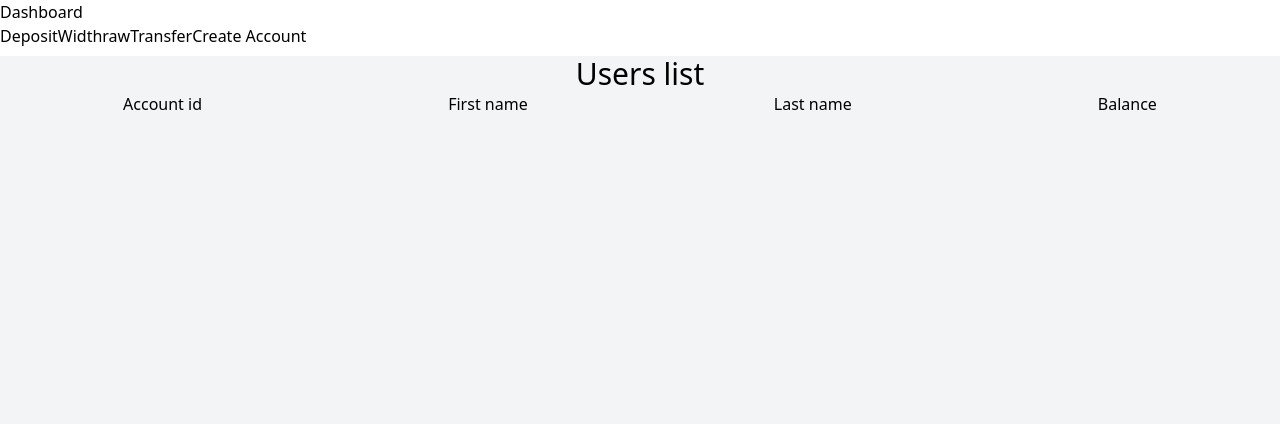
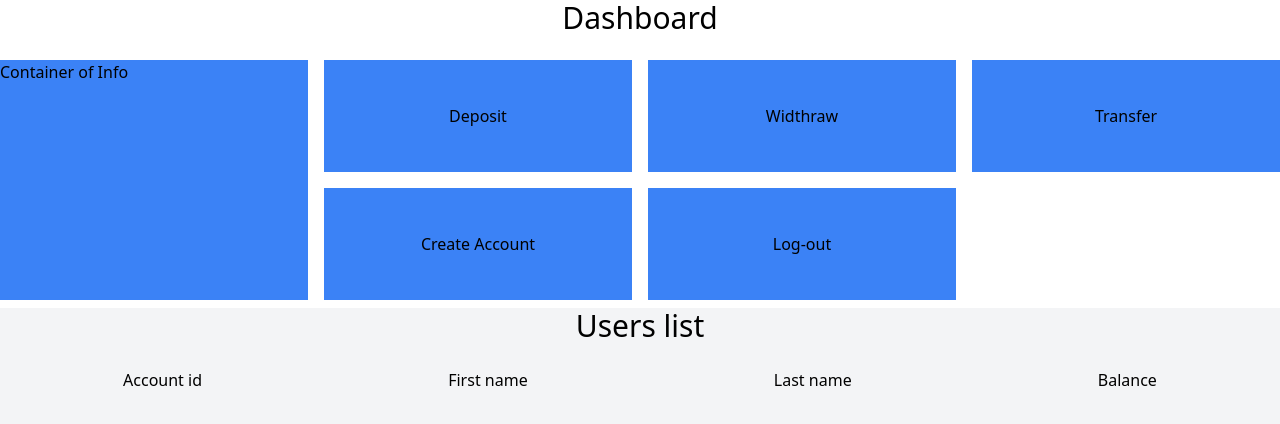
Before and after one commit to mymuffin18/banking-app, a React (Create React App) app: page /dashboard in a window 1280 px wide. Shown: the top 424 px of the page. Built offline with nearby package versions, Linux system fonts and the light colour scheme; sample sign-in values are in the browser's storage.

Commit message:
add initial styling whole

```diff
--- a/src/components/CreateAccout.js
+++ b/src/components/CreateAccout.js
@@ -1,10 +1,10 @@
-import React, { useState, useContext } from 'react';
-import { UserContext } from './context/UserContextProvider';
-import { useNavigate } from 'react-router-dom';
+import React, { useState, useContext } from "react";
+import { UserContext } from "./context/UserContextProvider";
+import { useNavigate } from "react-router-dom";
 function CreateAccout() {
   const [user, setUser] = useState({
-		firstName: '',
-		lastName: '',
+    firstName: "",
+    lastName: "",
     balance: 0,
   });
   const { dispatch } = useContext(UserContext);
@@ -12,48 +12,46 @@ function CreateAccout() {
 
   const handleSubmit = (e) => {
     e.preventDefault();
-		dispatch({ type: 'ADD_USER', user: user });
+    dispatch({ type: "ADD_USER", user: user });
 
     setUser({
-			firstName: '',
-			lastName: '',
+      firstName: "",
+      lastName: "",
       balance: 0,
     });
 
-		navigate('/dashboard');
+    navigate("/dashboard");
   };
   return (
-		<div>
+    <div className="mb-6">
       <div>
         <h1> Create account</h1>
       </div>
 
-			<form onSubmit={handleSubmit}>
+      <div className="mb-6 flex justify-center">
+        <form className="border-2" onSubmit={handleSubmit}>
           <input
-					type='text'
+            type="text"
+            placeholder="first name"
             value={user.firstName}
-					onChange={(e) =>
-						setUser({ ...user, firstName: e.target.value })
-					}
+            onChange={(e) => setUser({ ...user, firstName: e.target.value })}
           />
           <input
-					type='text'
+            type="text"
+            placeholder="last name"
             value={user.lastName}
-					onChange={(e) =>
-						setUser({ ...user, lastName: e.target.value })
-					}
+            onChange={(e) => setUser({ ...user, lastName: e.target.value })}
           />
           <input
-					type='text'
+            type="text"
             value={user.balance}
-					onChange={(e) =>
-						setUser({ ...user, balance: e.target.value })
-					}
+            onChange={(e) => setUser({ ...user, balance: e.target.value })}
           />
-				<button className='button' type='submit'>
+          <button className="btn-blue" type="submit">
             Create Account
           </button>
         </form>
+      </div>
 
       <p>{user.firstName}</p>
       <p>{user.lastName}</p>
--- a/src/components/Dashboard.js
+++ b/src/components/Dashboard.js
@@ -1,46 +1,77 @@
-
-import React, { useContext, useState } from 'react';
-import { UserContext } from './context/UserContextProvider';
-import UserList from './UsersList';
-import {useNavigate} from 'react-router-dom'
-import DepositModal from './DepositModal'
-import WithdrawModal from './WithdrawModal'
-import TransferModal from './TransferModal';
+import React, { useContext, useState } from "react";
+import { UserContext } from "./context/UserContextProvider";
+import UserList from "./UsersList";
+import { useNavigate } from "react-router-dom";
+import DepositModal from "./DepositModal";
+import WithdrawModal from "./WithdrawModal";
+import TransferModal from "./TransferModal";
 
 function Dashboard() {
   const navigate = useNavigate();
-	const [openDepositModal, setOpenDepositModal] = useState(false)
-	const [openWithdrawModal, setOpenWithdrawModal] = useState(false)
-	const [openTransferModal, setOpenTransferModal] = useState(false)
+  const [openDepositModal, setOpenDepositModal] = useState(false);
+  const [openWithdrawModal, setOpenWithdrawModal] = useState(false);
+  const [openTransferModal, setOpenTransferModal] = useState(false);
 
   const { users } = useContext(UserContext);
 
-
   return (
-		<div className='h-screen'>
-			<div>Dashboard</div>
-
-			<button onClick={()=>{setOpenDepositModal(true)}}>Deposit</button>
-			{openDepositModal && <DepositModal closeDepositModal={setOpenDepositModal}/>}
-
-			<button onClick={()=> {setOpenWithdrawModal(true)}}>Widthraw</button>
-			{openWithdrawModal && <WithdrawModal closeWithdrawModal={setOpenWithdrawModal}/>}
-
-			<button onClick={()=>{setOpenTransferModal(true)}}>Transfer</button>
-			{openTransferModal && <TransferModal closeTransferModal={setOpenTransferModal}/>}
+    <div className="h-screen">
+      <h1>Dashboard</h1>
+      <div className="grid grid-cols-4 gap-4">
+        <div className="row-span-2 bg-blue-500 card h-60">
+          Container of Info
+        </div>
+        <button
+          className="bg-blue-500"
+          onClick={() => {
+            setOpenDepositModal(true);
+          }}
+        >
+          Deposit
+        </button>
+        {openDepositModal && (
+          <DepositModal closeDepositModal={setOpenDepositModal} />
+        )}
 
         <button
+          className="bg-blue-500"
           onClick={() => {
-					navigate('/create');
+            setOpenWithdrawModal(true);
+          }}
+        >
+          Widthraw
+        </button>
+        {openWithdrawModal && (
+          <WithdrawModal closeWithdrawModal={setOpenWithdrawModal} />
+        )}
+
+        <button
+          className="bg-blue-500"
+          onClick={() => {
+            setOpenTransferModal(true);
+          }}
+        >
+          Transfer
+        </button>
+        {openTransferModal && (
+          <TransferModal closeTransferModal={setOpenTransferModal} />
+        )}
+
+        <button
+          className="bg-blue-500"
+          onClick={() => {
+            navigate("/create");
           }}
         >
           Create Account
         </button>
 
+        <button className="bg-blue-500">Log-out</button>
+      </div>
+
       <UserList />
     </div>
   );
-
 }
 
 export default Dashboard;
--- a/src/components/LoginForm.js
+++ b/src/components/LoginForm.js
@@ -1,11 +1,11 @@
-import React, { useState } from 'react';
-import { useNavigate } from 'react-router-dom';
-import { useAuth } from './context/AuthContextProvider';
+import React, { useState } from "react";
+import { useNavigate } from "react-router-dom";
+import { useAuth } from "./context/AuthContextProvider";
 function LoginForm({ handleClick }) {
-	const [account, setAccount] = useState({ userName: '', password: '' });
+  const [account, setAccount] = useState({ userName: "", password: "" });
   const validation = {
-		userName: 'admin',
-		password: 'password',
+    userName: "admin",
+    password: "password",
   };
 
   const { dispatch } = useAuth();
@@ -18,36 +18,58 @@ function LoginForm({ handleClick }) {
       account.userName === validation.userName &&
       account.password === validation.password
     ) {
-			dispatch('LOGIN');
-			navigate('/dashboard', { replace: true });
+      dispatch("LOGIN");
+      navigate("/dashboard", { replace: true });
     } else {
-			console.log('not matched');
+      console.log("not matched");
     }
   };
 
   return (
-		<form>
-			<h1>Login form</h1>
+    <div className="flex items-center justify-center h-screen">
+      <form className="w-1/6 h-100 p-5 rounded-xl bg-gradient glass card">
+        <h1>Bank Name Log-in</h1>
 
+        <div className="mb-6">
           <input
-				type='text'
+            className="shadow appearance-none border rounded w-full py-2 px-3 text-gray-700 leading-tight focus:outline-none focus:shadow-outline"
+            type="text"
             value={account.userName}
             onChange={(e) =>
               setAccount({ ...account, userName: e.target.value })
             }
-				placeholder='username'
+            placeholder="username"
           />
+        </div>
+
+        <div className="mb-6">
           <input
-				type='password'
+            className="shadow appearance-none border border-red-500 rounded w-full py-2 px-3 text-gray-700 leading-tight focus:outline-none focus:shadow-outline"
+            type="password"
             value={account.password}
             onChange={(e) =>
               setAccount({ ...account, password: e.target.value })
             }
-				placeholder='password'
+            placeholder="password"
           />
+        </div>
 
-			<button onClick={(e) => handleLogin(e)}>Login</button>
+        <div className="flex items-center justify-between mt-24">
+          <button
+            className="btn-blue focus:outline-none focus:shadow-outline"
+            onClick={(e) => handleLogin(e)}
+          >
+            Login
+          </button>
+          <a
+            className="inline-block align-baseline font-bold text-sm text-blue-500 hover:text-blue-800"
+            href="#"
+          >
+            Forgot Password?
+          </a>
+        </div>
       </form>
+    </div>
   );
 }
 
--- a/src/index.css
+++ b/src/index.css
@@ -2,7 +2,6 @@
 @tailwind base;
 @tailwind components;
 @tailwind utilities;
-
 
 .card {
   backdrop-filter: blur(5px);
@@ -10,8 +9,8 @@
 
 .modalBackGround {
   width: 100vw;
-height:100vh;
-background-color: rgba(200,200,200,0.5);
+  height: 100vh;
+  background-color: rgba(200, 200, 200, 0.5);
   /* background-image: url('https://image.shutterstock.com/image-vector/widescreen-abstract-financial-graph-uptrend-600w-1263779983.jpg'); */
   background-size: cover;
   position: fixed;
@@ -21,7 +20,7 @@ justify-content: center;
   align-items: center;
 }
 
-.modalContainer{
+.modalContainer {
   width: 500px;
   height: 200px;
   border-radius: 12px;
@@ -32,11 +31,11 @@ align-items: center;
   padding: 25px;
 }
 
-.body{
+.body {
   display: flex;
   justify-content: center;
   align-items: center;
-    margin-top:10px;
+  margin-top: 10px;
 }
 
 .footer {
@@ -47,7 +46,7 @@ align-items: center;
 
 @layer base {
   h1 {
-      @apply text-3xl text-center;
+    @apply text-3xl text-center mb-6;
   }
   h2 {
     @apply text-xl;
@@ -59,11 +58,11 @@ align-items: center;
     @apply bg-blue-500 hover:bg-blue-700 text-white font-bold py-2 px-4 rounded mx-5;
   }
 
-    .glass{
+  .glass {
     @apply bg-gradient-to-br from-gray-400 to-transparent  bg-opacity-20 shadow-md;
   }
 
   .input-style {
-        @apply shadow appearance-none border border-red-500 rounded w-full py-2 px-3 text-gray-700 leading-tight
+    @apply shadow appearance-none border border-red-500 rounded w-full py-2 px-3 text-gray-700 leading-tight;
   }
 }
```
Lines whose indentation alone changed are shown as unchanged.
